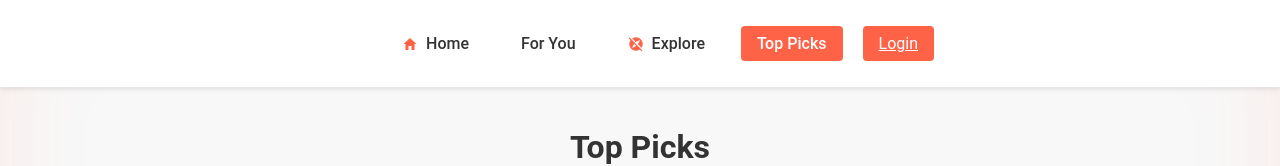
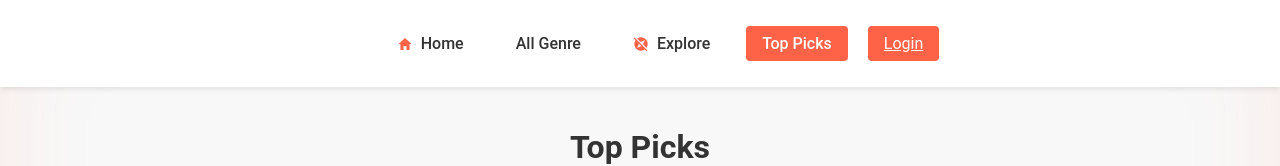
Before and after one commit to sanjaya999/ebook-project, a React (Vite) app in the folder frontend/: page /Top in a window 1280 px wide. Shown: the top 166 px of the page. Built offline with nearby package versions, Linux system fonts and the light colour scheme; no server answers.

Commit message:
basic updated

```diff
--- a/frontend/src/components/Home/Home.jsx
+++ b/frontend/src/components/Home/Home.jsx
@@ -98,7 +98,7 @@ function Home() {
                           rel="noopener noreferrer"
                           download=""
                         >
-                          Download Book
+                          Read Book
                         </a>
                       )}
                     </div>
--- a/frontend/src/components/Navigation/Nav.jsx
+++ b/frontend/src/components/Navigation/Nav.jsx
@@ -60,7 +60,7 @@ function Nav() {
             <li>
               <NavLink to="/foryou" className ={ ({isActive})=> `${isActive? "yes-nav-text" : "no-nav-text"}`}>
 
-                For You
+                All Genre
               </NavLink>
             </li>
 
@@ -79,7 +79,7 @@ function Nav() {
             {name ?(
               <li className="start">
                  <NavLink to="/suggest" className ={ ({isActive})=> `${isActive? "yes-nav-text" : "no-nav-text"}`}>
-                Suggest
+                Recommendation
                   </NavLink>
                 <NavLink to="/user" className="logname">{name}</NavLink>
                 <button onClick={handleLogout} className="login">
--- a/frontend/src/components/Top Picks/Top.jsx
+++ b/frontend/src/components/Top Picks/Top.jsx
@@ -83,7 +83,7 @@ function Top() {
                         className="app-top-book-download-btn"
                         onClick={() => handleBookClick(book.bookFile)}
                       >
-                        Download Book
+                        Read Book
                       </button>
                     </div>
                   )}
```
